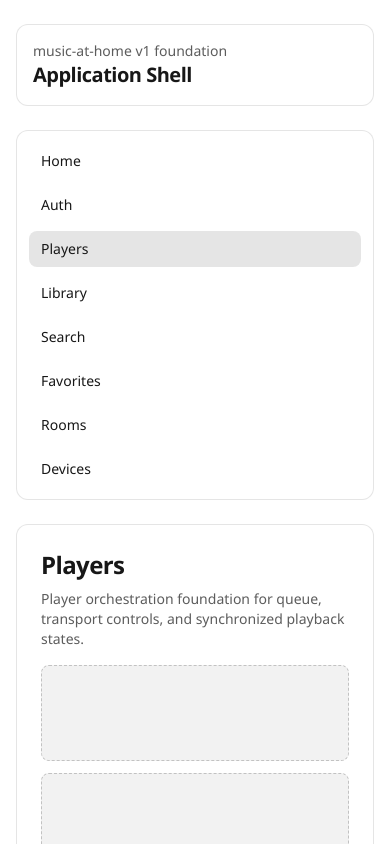
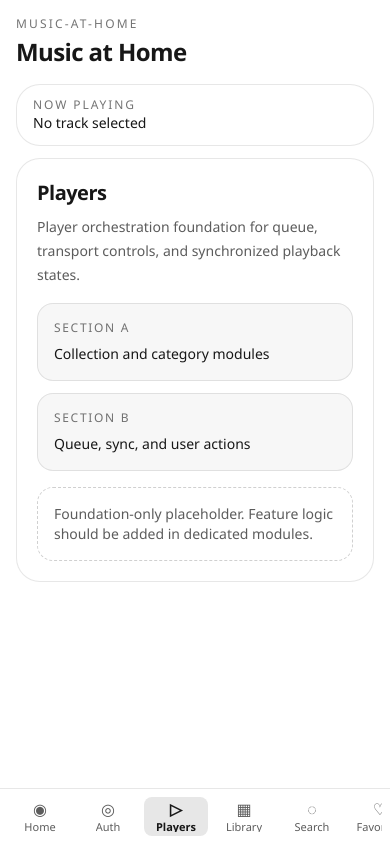
Before and after one commit to judeibe/music-at-home, a Next.js app: page /players in a window 390 px wide. Shown: the top 844 px of the page. Built offline with nearby package versions, Linux system fonts and the light colour scheme.

Commit message:
feat: refine iOS-inspired mobile and iPad app shell
Agent-Logs-Url: https://github.com/judeibe/music-at-home/sessions/4ebd4500-f071-40ed-976f-5463ed83f419

Co-authored-by: judeibe <8676+judeibe@users.noreply.github.com>

```diff
--- a/src/app/(app)/_components/app-nav.tsx
+++ b/src/app/(app)/_components/app-nav.tsx
@@ -8,7 +8,8 @@ export function AppNav() {
   const pathname = usePathname();
 
   return (
-    <nav aria-label="Primary" className="flex flex-col gap-2">
+    <>
+      <nav aria-label="Primary" className="hidden flex-col gap-2 md:flex">
         {appNavItems.map((item) => {
           const isActive = pathname === item.href;
           return (
@@ -16,16 +17,39 @@ export function AppNav() {
               key={item.href}
               href={item.href}
               aria-current={isActive ? "page" : undefined}
-            className={`rounded-lg px-3 py-2 text-sm font-medium transition-colors ${
-              isActive
-                ? "bg-black/10 dark:bg-white/20"
-                : "hover:bg-black/5 dark:hover:bg-white/10"
+              className={`flex items-center gap-3 rounded-xl px-3 py-2 text-sm font-medium transition-colors ${
+                isActive ? "bg-foreground/10" : "hover:bg-foreground/5"
               }`}
             >
-            {item.label}
+              <span className="text-base leading-none">{item.symbol}</span>
+              <span>{item.label}</span>
             </Link>
           );
         })}
       </nav>
+      <nav
+        aria-label="Primary mobile"
+        className="fixed inset-x-0 bottom-0 border-t border-foreground/10 bg-background/95 px-2 pb-[calc(env(safe-area-inset-bottom)+0.5rem)] pt-2 backdrop-blur md:hidden"
+      >
+        <div className="mx-auto flex max-w-3xl items-center gap-1 overflow-x-auto">
+          {appNavItems.map((item) => {
+            const isActive = pathname === item.href;
+            return (
+              <Link
+                key={item.href}
+                href={item.href}
+                aria-current={isActive ? "page" : undefined}
+                className={`flex min-w-16 shrink-0 flex-col items-center gap-1 rounded-lg px-2 py-1 text-[11px] leading-none ${
+                  isActive ? "bg-foreground/10 font-semibold" : "text-foreground/70"
+                }`}
+              >
+                <span className="text-base leading-none">{item.symbol}</span>
+                <span className="truncate">{item.label}</span>
+              </Link>
+            );
+          })}
+        </div>
+      </nav>
+    </>
   );
 }
--- a/src/app/(app)/_components/route-skeleton.tsx
+++ b/src/app/(app)/_components/route-skeleton.tsx
@@ -5,15 +5,26 @@ type RouteSkeletonProps = {
 
 export function RouteSkeleton({ title, description }: RouteSkeletonProps) {
   return (
-    <section className="flex flex-col gap-4 rounded-xl border border-black/10 bg-background p-6 dark:border-white/15">
+    <section className="flex flex-col gap-4 rounded-3xl border border-foreground/10 bg-background p-5">
       <header className="flex flex-col gap-2">
-        <h1 className="text-2xl font-semibold tracking-tight">{title}</h1>
-        <p className="text-sm text-foreground/70">{description}</p>
+        <h1 className="text-xl font-semibold tracking-tight md:text-2xl">{title}</h1>
+        <p className="text-sm leading-6 text-foreground/70">{description}</p>
       </header>
-      <div className="grid gap-3 sm:grid-cols-2 lg:grid-cols-3">
-        <div className="h-24 rounded-lg border border-dashed border-black/20 bg-black/5 dark:border-white/20 dark:bg-white/5" />
-        <div className="h-24 rounded-lg border border-dashed border-black/20 bg-black/5 dark:border-white/20 dark:bg-white/5" />
-        <div className="h-24 rounded-lg border border-dashed border-black/20 bg-black/5 dark:border-white/20 dark:bg-white/5" />
+      <div className="grid gap-3 md:grid-cols-2">
+        <div className="rounded-2xl border border-foreground/10 bg-foreground/[0.03] p-4">
+          <p className="text-xs uppercase tracking-[0.14em] text-foreground/60">Section A</p>
+          <p className="mt-2 text-sm font-medium">Collection and category modules</p>
+        </div>
+        <div className="rounded-2xl border border-foreground/10 bg-foreground/[0.03] p-4">
+          <p className="text-xs uppercase tracking-[0.14em] text-foreground/60">Section B</p>
+          <p className="mt-2 text-sm font-medium">Queue, sync, and user actions</p>
+        </div>
+      </div>
+      <div className="rounded-2xl border border-dashed border-foreground/20 p-4">
+        <p className="text-sm text-foreground/70">
+          Foundation-only placeholder. Feature logic should be added in dedicated
+          modules.
+        </p>
       </div>
     </section>
   );
--- a/src/app/(app)/_lib/navigation.ts
+++ b/src/app/(app)/_lib/navigation.ts
@@ -1,36 +1,57 @@
 export type AppNavItem = {
   href: string;
   label: string;
+  symbol: string;
   description: string;
 };
 
 export const appNavItems: AppNavItem[] = [
-  { href: "/", label: "Home", description: "Foundation dashboard skeleton" },
-  { href: "/auth", label: "Auth", description: "Authentication route shell" },
+  {
+    href: "/",
+    label: "Home",
+    symbol: "◉",
+    description: "Foundation dashboard skeleton",
+  },
+  {
+    href: "/auth",
+    label: "Auth",
+    symbol: "◎",
+    description: "Authentication route shell",
+  },
   {
     href: "/players",
     label: "Players",
+    symbol: "▷",
     description: "Playback controls and player states",
   },
   {
     href: "/library",
     label: "Library",
+    symbol: "▦",
     description: "Browse personal and shared media",
   },
-  { href: "/search", label: "Search", description: "Unified search surface" },
+  {
+    href: "/search",
+    label: "Search",
+    symbol: "◌",
+    description: "Unified search surface",
+  },
   {
     href: "/favorites",
     label: "Favorites",
+    symbol: "♡",
     description: "Pinned tracks, albums, and playlists",
   },
   {
     href: "/rooms",
     label: "Rooms",
+    symbol: "◫",
     description: "Multi-room grouping and control",
   },
   {
     href: "/devices",
     label: "Devices",
+    symbol: "▣",
     description: "Connected device management",
   },
 ];
--- a/src/app/(app)/layout.tsx
+++ b/src/app/(app)/layout.tsx
@@ -1,4 +1,7 @@
 import { AppNav } from "./_components/app-nav";
+
+const APP_NAME = "Music at Home";
+const APP_SLUG = "music-at-home";
 
 export default function AppLayout({
   children,
@@ -6,17 +9,28 @@ export default function AppLayout({
   children: React.ReactNode;
 }>) {
   return (
-    <div className="mx-auto flex min-h-screen w-full max-w-7xl flex-col px-4 py-6 sm:px-6 lg:px-8">
-      <header className="mb-6 rounded-xl border border-black/10 bg-background p-4 dark:border-white/15">
-        <p className="text-sm text-foreground/70">music-at-home v1 foundation</p>
-        <h1 className="text-xl font-semibold tracking-tight">Application Shell</h1>
+    <div className="mx-auto flex min-h-screen w-full max-w-6xl flex-col bg-background px-4 pb-28 pt-4 md:px-6 md:pb-8">
+      <header className="mb-4 flex flex-col gap-1">
+        <p className="text-xs font-medium uppercase tracking-[0.18em] text-foreground/60">
+          {APP_SLUG}
+        </p>
+        <h1 className="text-2xl font-semibold tracking-tight md:text-3xl">
+          {APP_NAME}
+        </h1>
       </header>
-      <div className="grid flex-1 gap-6 lg:grid-cols-[260px_1fr]">
-        <aside className="rounded-xl border border-black/10 bg-background p-3 dark:border-white/15">
+      <div className="grid flex-1 gap-4 md:grid-cols-[260px_1fr]">
+        <aside className="hidden rounded-3xl border border-foreground/10 bg-background p-3 md:block">
           <AppNav />
         </aside>
-        <main>{children}</main>
+        <main className="flex flex-col gap-3">
+          <section className="rounded-3xl border border-foreground/10 bg-background px-4 py-3">
+            <p className="text-xs uppercase tracking-[0.16em] text-foreground/60">Now Playing</p>
+            <p className="text-sm font-medium">No track selected</p>
+          </section>
+          {children}
+        </main>
       </div>
+      <AppNav />
     </div>
   );
 }
```
Lines whose indentation alone changed are shown as unchanged.
